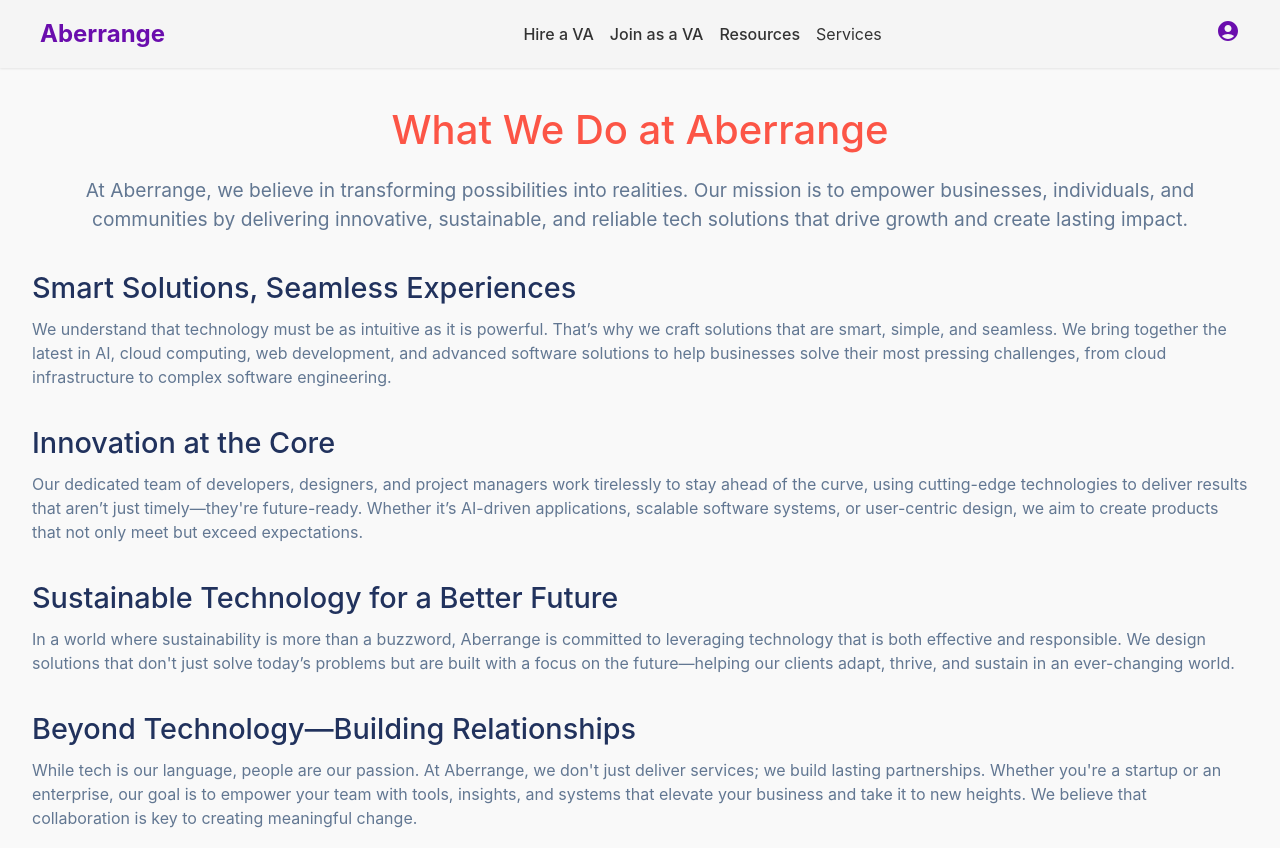
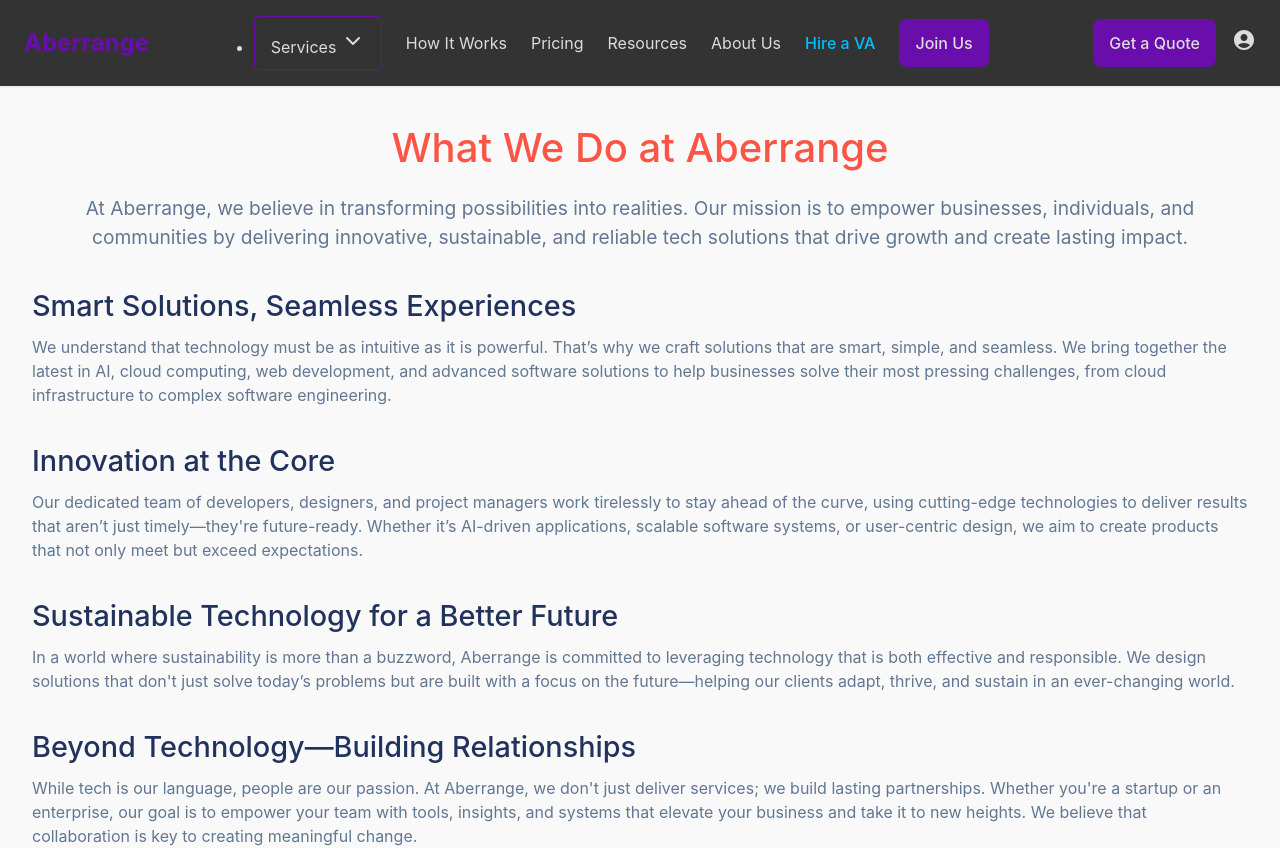
Before and after one commit to MelvinJosephh/aberrange-modern, a Next.js app: page /about in a window 1280 px wide. Shown: the top 848 px of the page. Built offline with nearby package versions, Linux system fonts and the light colour scheme.

Commit message:
added styles and tried to refactor header

```diff
--- a/package.json
+++ b/package.json
@@ -14,6 +14,7 @@
     "@fortawesome/fontawesome-free": "^6.7.2",
     "@mui/icons-material": "^6.4.0",
     "@radix-ui/react-navigation-menu": "^1.2.4",
+    "@radix-ui/react-portal": "^1.1.4",
     "@shadcn/ui": "^0.0.4",
     "aos": "^2.3.4",
     "axios": "^1.7.9",
--- a/src/components/header.tsx
+++ b/src/components/header.tsx
@@ -1,49 +1,145 @@
-'use client';
+"use client";
 
-import Link from 'next/link';
-import { useState } from 'react';
-import AccountCircleIcon from '@mui/icons-material/AccountCircle';
-import styles from '@/styles/components/header.module.scss';
+import * as React from "react";
+import { Portal } from "@radix-ui/react-portal";
+import Link from "next/link";
+import { useState } from "react";
+import AccountCircleIcon from "@mui/icons-material/AccountCircle";
+import MenuIcon from "@mui/icons-material/Menu";
+import CloseIcon from "@mui/icons-material/Close";
+import {
+  NavigationMenu,
+  NavigationMenuContent,
+  NavigationMenuItem,
+  NavigationMenuLink,
+  NavigationMenuList,
+  NavigationMenuTrigger,
+  navigationMenuTriggerStyle,
+} from "@/components/ui/navigation-menu";
+import { cn } from "@/lib/utils";
+import styles from "@/styles/components/header.module.scss";
+
+// Define submenu data with descriptions
+const mainServices = [
+  { title: "Administrative VA", href: "/services/administrative-va", description: "Streamline your daily operations with expert admin support." },
+  { title: "Business Support VA", href: "/services/business-support-va", description: "Optimize workflows with dedicated business assistance." },
+  { title: "Marketing VA", href: "/services/marketing-va", description: "Boost your brand with skilled marketing professionals." },
+  { title: "Technical VA", href: "/services/technical-va", description: "Handle IT and tech tasks with specialized support." },
+];
+
+const industries = [
+  { title: "Ecommerce", href: "/industries/ecommerce", description: "Grow your online store with tailored VA solutions." },
+  { title: "IT", href: "/industries/it", description: "Support for tech-driven businesses and startups." },
+  { title: "Financial Accounting", href: "/industries/financial-accounting", description: "Precision bookkeeping and financial management." },
+  { title: "Data Entry", href: "/industries/data-entry", description: "Accurate and efficient data handling." },
+  { title: "Real Estate VA", href: "/industries/real-estate-va", description: "Manage properties and clients effortlessly." },
+  { title: "Telehealth VA", href: "/industries/telehealth-va", description: "Support for healthcare providers remotely." },
+  { title: "Lead Generation VA", href: "/industries/lead-generation-va", description: "Drive sales with targeted lead strategies." },
+];
+
+const businessHubs = [
+  { title: "IT Services", href: "/business-hubs/it-services", description: "Comprehensive IT support for your team." },
+  { title: "Call Center VA", href: "/business-hubs/call-center-va", description: "Enhance customer service with expert VAs." },
+];
 
 const Header: React.FC = () => {
+  const [isMenuOpen, setIsMenuOpen] = useState(false);
   const [isProfileOpen, setIsProfileOpen] = useState(false);
-  const [isServicesOpen, setIsServicesOpen] = useState(false);
+
+  const toggleMenu = () => setIsMenuOpen(!isMenuOpen);
 
   return (
     <header className={styles.header}>
       <div className={styles.container}>
-        {/* Logo */}
-        <Link href="/" className={styles.logo}>
-          Aberrange
-        </Link>
+        {/* Logo and Tagline */}
+        <div className={styles.logoWrapper}>
+          <Link href="/" className={styles.logo}>
+            Aberrange
+          </Link>
+        </div>
 
-        {/* Navigation Links */}
-        <nav className={styles.nav}>
-          <Link href="/hire" className={styles.link}>Hire a VA</Link>
-          <Link href="/join" className={styles.link}>Join as a VA</Link>
+        <button className={styles.hamburger} onClick={toggleMenu}>
+          {isMenuOpen ? <CloseIcon /> : <MenuIcon />}
+        </button>
+
+        <nav className={`${styles.nav} ${isMenuOpen ? styles.navOpen : ""}`}>
+          <NavigationMenu>
+            <NavigationMenuList>
+              <NavigationMenuItem>
+                <NavigationMenuTrigger className={cn(navigationMenuTriggerStyle(), styles.navTrigger)}>
+                  Services
+                </NavigationMenuTrigger>
+                <Portal>
+                  <NavigationMenuContent className={cn("w-full max-w-screen-lg", styles.navContent)}>
+                    <div className="grid grid-cols-1 md:grid-cols-2 lg:grid-cols-4 gap-6 p-6">
+                      {/* Main Services */}
+                      <div>
+                        <h3 className="font-medium text-base mb-4 text-neutral-200">Main Services</h3>
+                        <ul className="space-y-2">
+                          {mainServices.map((item) => (
+                            <ListItem key={item.title} title={item.title} href={item.href}>
+                              {item.description}
+                            </ListItem>
+                          ))}
+                        </ul>
+                      </div>
+                      {/* Industries */}
+                      <div>
+                        <h3 className="font-medium text-base mb-4 text-neutral-200">Industries</h3>
+                        <ul className="space-y-2">
+                          {industries.map((item) => (
+                            <ListItem key={item.title} title={item.title} href={item.href}>
+                              {item.description}
+                            </ListItem>
+                          ))}
+                        </ul>
+                      </div>
+                      {/* Business Hubs */}
+                      <div>
+                        <h3 className="font-medium text-base mb-4 text-neutral-200">Business Hubs</h3>
+                        <ul className="space-y-2">
+                          {businessHubs.map((item) => (
+                            <ListItem key={item.title} title={item.title} href={item.href}>
+                              {item.description}
+                            </ListItem>
+                          ))}
+                        </ul>
+                      </div>
+                      {/* Schedule a Call */}
+                      <div>
+                        <NavigationMenuLink asChild>
+                          <Link
+                            href="/schedule-call"
+                            className="flex h-full w-full select-none flex-col justify-end rounded-md bg-gradient-to-b from-primary/20 to-primary/10 p-6 no-underline outline-none focus:shadow-md"
+                          >
+                            <div className="mb-2 mt-4 text-lg font-medium text-primary">
+                              Schedule a Call
+                            </div>
+                            <p className="text-sm leading-tight text-muted-foreground">
+                              Book a free consultation to explore how Aberrange can transform your business.
+                            </p>
+                          </Link>
+                        </NavigationMenuLink>
+                      </div>
+                    </div>
+                  </NavigationMenuContent>
+                </Portal>
+              </NavigationMenuItem>
+            </NavigationMenuList>
+          </NavigationMenu>
+
+          {/* Other nav links */}
+          <Link href="/how-it-works" className={styles.link}>How It Works</Link>
+          <Link href="/pricing" className={styles.link}>Pricing</Link>
           <Link href="/resources" className={styles.link}>Resources</Link>
-
-          {/* Services Dropdown */}
-          <div
-            className={styles.dropdownWrapper}
-            onMouseEnter={() => setIsServicesOpen(true)}
-            onMouseLeave={() => setIsServicesOpen(false)}
-          >
-            <button className={styles.dropdownButton}>Services</button>
-            {isServicesOpen && (
-              <div className={styles.dropdownMenu}>
-                <Link href="/services/ai-business-automation">AI-Powered Business Automation</Link>
-                <Link href="/services/tech-it-support">Tech & IT Support</Link>
-                <Link href="/services/admin-assistance">Admin & Executive Assistance</Link>
-                <Link href="/services/finance-bookkeeping">Finance & Bookkeeping</Link>
-              </div>
-            )}
-          </div>
+          <Link href="/about" className={styles.link}>About Us</Link>
+          <Link href="/hire-va" className={styles.ctaLink}>Hire a VA</Link>
+          <Link href="/join" className={styles.navButton}>Join Us</Link>
         </nav>
 
         {/* Right-Aligned Actions */}
         <div className={styles.actions}>
-          {/* User Profile Dropdown */}
+          <Link href="/get-quote" className={styles.actionButton}>Get a Quote</Link>
           <div className={styles.profileWrapper}>
             <AccountCircleIcon
               className={styles.profileIcon}
@@ -63,4 +159,31 @@ const Header: React.FC = () => {
   );
 };
 
+
+const ListItem = React.forwardRef<
+  React.ElementRef<"a">,
+  React.ComponentPropsWithoutRef<"a"> & { title: string }
+>(({ className, title, children, ...props }, ref) => {
+  return (
+    <li>
+      <NavigationMenuLink asChild>
+        <a
+          ref={ref}
+          className={cn(
+            "block select-none space-y-1 rounded-md p-3 leading-none no-underline outline-none transition-colors hover:bg-accent hover:text-accent-foreground focus:bg-accent focus:text-accent-foreground",
+            className
+          )}
+          {...props}
+        >
+          <div className="text-sm font-medium leading-none text-neutral-100">{title}</div>
+          <p className="line-clamp-2 text-sm leading-snug text-muted-foreground">
+            {children}
+          </p>
+        </a>
+      </NavigationMenuLink>
+    </li>
+  );
+});
+ListItem.displayName = "ListItem";
+
 export default Header;
--- a/src/components/homes.tsx
+++ b/src/components/homes.tsx
@@ -11,7 +11,7 @@ const Hero: React.FC = () => {
         </h1>
         <p className={styles.heroSubtitle}>
           Aberrange delivers cutting-edge AI-powered solutions to streamline your business, reduce costs, and boost productivity.
-          Whether you're a startup, small business, or enterprise, we’ve got you covered.
+          Whether you&apos;re a startup, small business, or enterprise, we&apos;ve got you covered.
         </p>
         <div className={styles.ctaButtons}>
           <button className={styles.ctaButtonPrimary}>
--- a/src/styles/components/header.module.scss
+++ b/src/styles/components/header.module.scss
@@ -1,106 +1,210 @@
-@import '@/styles/variables';
-@import '@/styles/mixins';
+@import "@/styles/variables";
+
+.header, .nav {
+  overflow: visible;
+}
 
 .header {
-  background-color: $background-color;
-  color: $text-primary;
+  background: $background-dark;
+  color: $text-light;
   padding: $spacing-md 0;
-  position: relative;
+  position: sticky;
+  top: 0;
   z-index: $z-index-sticky;
   box-shadow: $shadow-sm;
+}
 
 .container {
-    @include flex-center();
+  max-width: $breakpoint-xl;
+  margin: 0 auto;
+  padding: 0 $spacing-lg;
+  display: flex;
   justify-content: space-between;
-    max-width: 1200px;
-    margin: 0 auto;
-    padding: 0 $spacing-md;
+  align-items: center;
+  flex-wrap: wrap;
+}
 
-    @include media($breakpoint-sm) {
+.logoWrapper {
+  display: flex;
   flex-direction: column;
   align-items: flex-start;
 }
+
+.logo {
+  font-family: $font-primary;
+  font-size: $font-size-large;
+  font-weight: $font-weight-bold;
+  color: $primary-color;
+  text-decoration: none;
+  transition: color $transition-duration-fast $transition-timing-function;
+
+  &:hover {
+    color: $primary-color-light;
+  }
 }
 
-  .logo {
-    color: $primary-color;
-    font-size: $font-size-large;
-    font-weight: $font-weight-bold;
-    text-decoration: none;
-    margin-right: $spacing-lg;
-
-    @include media($breakpoint-sm) {
-      margin-bottom: $spacing-md;
-    }
+.tagline {
+  font-family: $font-secondary;
+  font-size: $font-size-small;
+  color: $accent-color;
+  margin-top: $spacing-xxs;
 }
 
 .nav {
   display: flex;
-    gap: $spacing-md;
+  align-items: center;
+  gap: $spacing-lg;
 
-    @include media($breakpoint-sm) {
+  &.navOpen {
+    display: flex;
+  }
+
+  @media (max-width: $breakpoint-sm) {
+    display: none;
     flex-direction: column;
-      align-items: flex-start;
-      margin-bottom: $spacing-md;
+    position: absolute;
+    top: 100%;
+    left: 0;
+    right: 0;
+    background: $background-dark;
+    padding: $spacing-md;
+    box-shadow: $shadow-md;
   }
 }
 
 .link {
-    color: $text-primary;
+  font-family: $font-primary;
+  font-size: $font-size-base;
+  color: $text-light;
+  text-decoration: none;
+  transition: color $transition-duration-fast $transition-timing-function;
+
+  &:hover {
+    color: $accent-color;
+  }
+}
+
+.navTrigger {
+  padding: $spacing-sm $spacing-md;
+  background: transparent;
+  color: $text-light;
+  font-family: $font-primary;
+  font-size: $font-size-base;
+
+  &:hover {
+    background: $primary-color-dark;
+    color: $accent-color;
+  }
+
+  &[data-state="open"] {
+    background: $primary-color-dark;
+    color: $accent-color;
+  }
+}
+
+// .navContent {
+//   position: absolute;
+//   top: 100%;
+//   left: 0;
+//   background: $background-dark;
+//   border: $border-width-thin solid $border-color-dark;
+//   border-radius: $border-radius-md;
+//   box-shadow: $shadow-md;
+//   z-index: $z-index-dropdown;
+
+//   @media (max-width: $breakpoint-sm) {
+//     position: static;
+//     width: 100%;
+//     border: none;
+//     box-shadow: none;
+//   }
+// }
+
+.navContent {
+  // Ensure the grid fits nicely
+  max-width: 1200px; // Adjust as needed
+  width: 100%;
+  background: $background-dark;
+  border: $border-width-thin solid $border-color-dark;
+  border-radius: $border-radius-md;
+  box-shadow: $shadow-md;
+  z-index: $z-index-dropdown;
+
+  // Mobile adjustments
+  @media (max-width: $breakpoint-sm) {
+    position: static;
+    width: 100%;
+    border: none;
+    box-shadow: none;
+    padding: $spacing-sm;
+
+    // Stack items vertically on mobile
+    .grid {
+      grid-template-columns: 1fr;
+    }
+  }
+}
+
+
+
+.ctaLink {
+  font-family: $font-primary;
+  font-size: $font-size-base;
+  color: $accent-color;
   text-decoration: none;
   font-weight: $font-weight-medium;
   transition: color $transition-duration-fast $transition-timing-function;
 
-    &:hover, &:focus {
-      color: $interactive-hover;
+  &:hover {
+    color: $accent-color-light;
   }
 }
 
-  .dropdownWrapper {
-    position: relative;
-  }
-
-  .dropdownButton {
-    @include button-styles($bg-color: transparent, $text-color: $text-primary);
+.navButton {
+  background: $primary-color;
+  color: $text-light;
+  padding: $spacing-sm $spacing-md;
+  border-radius: $border-radius-md;
+  text-decoration: none;
+  font-family: $font-primary;
   font-size: $font-size-base;
-    border: none;
-    padding: 0;
-
-    &:hover, &:focus {
-      color: $interactive-hover;
-    }
-  }
-
-  .dropdownMenu {
-    position: absolute;
-    top: calc(100% + $spacing-sm);
-    left: 0;
-    background-color: $secondary-color;
-    border: $border-width-thin solid $border-color-light;
-    border-radius: $border-radius-sm;
-    box-shadow: $shadow-md;
-    display: flex;
-    flex-direction: column;
-    gap: $spacing-sm;
-    padding: $spacing-sm;
-    min-width: 200px;
-    z-index: $z-index-dropdown;
-
-    a {
-      color: $text-primary;
-      text-decoration: none;
-      padding: $spacing-xs;
+  font-weight: $font-weight-medium;
   transition: background-color $transition-duration-fast $transition-timing-function;
 
   &:hover {
-        background-color: lighten($secondary-color, 5%);
+    background: $primary-color-light;
   }
+
+  @media (max-width: $breakpoint-sm) {
+    width: 100%;
+    text-align: center;
   }
 }
 
 .actions {
   display: flex;
   align-items: center;
+  gap: $spacing-md;
+}
+
+.actionButton {
+  background: $primary-color;
+  color: $text-light;
+  padding: $spacing-sm $spacing-md;
+  border-radius: $border-radius-md;
+  text-decoration: none;
+  font-family: $font-primary;
+  font-size: $font-size-base;
+  font-weight: $font-weight-medium;
+  transition: background-color $transition-duration-fast $transition-timing-function;
+
+  &:hover {
+    background: $primary-color-light;
+  }
+
+  @media (max-width: $breakpoint-sm) {
+    display: none;
+  }
 }
 
 .profileWrapper {
@@ -108,40 +212,87 @@
 }
 
 .profileIcon {
+  color: $text-light;
+  font-size: $font-size-large;
   cursor: pointer;
-    font-size: $font-size-large;
-    color: $interactive-color;
   transition: color $transition-duration-fast $transition-timing-function;
 
   &:hover {
-      color: $interactive-hover;
+    color: $accent-color;
   }
 }
 
 .profileDropdown {
   position: absolute;
-    top: calc(100% + $spacing-sm);
+  top: 100%;
   right: 0;
-    background-color: $secondary-color;
-    border: $border-width-thin solid $border-color-light;
-    border-radius: $border-radius-sm;
+  background: $background-dark;
+  border: $border-width-thin solid $border-color-dark;
+  border-radius: $border-radius-md;
   box-shadow: $shadow-md;
-    display: flex;
-    flex-direction: column;
-    gap: $spacing-sm;
   padding: $spacing-sm;
   min-width: 150px;
   z-index: $z-index-dropdown;
 
   a {
-      color: $text-primary;
+    display: block;
+    padding: $spacing-xs $spacing-sm;
+    font-family: $font-primary;
+    font-size: $font-size-small;
+    color: $text-light;
     text-decoration: none;
-      padding: $spacing-xs;
     transition: background-color $transition-duration-fast $transition-timing-function;
 
     &:hover {
-        background-color: lighten($secondary-color, 5%);
+      background-color: $primary-color-dark;
+      color: $accent-color-light;
     }
   }
+
+  @media (max-width: $breakpoint-sm) {
+    position: static;
+    border: none;
+    box-shadow: none;
+    padding: 0;
   }
 }
+
+.hamburger {
+  display: none;
+  background: none;
+  border: none;
+  color: $text-light;
+  font-size: $font-size-large;
+  cursor: pointer;
+
+  @media (max-width: $breakpoint-sm) {
+    display: block;
+  }
+}
+
+@media (max-width: $breakpoint-md) {
+  .container {
+    padding: 0 $spacing-md;
+  }
+  .nav {
+    gap: $spacing-md;
+  }
+}
+
+@media (max-width: $breakpoint-sm) {
+  .nav.navOpen {
+    display: flex;
+  }
+  .actions {
+    display: none;
+  }
+}
+
+@media (max-width: $breakpoint-xs) {
+  .logo {
+    font-size: $font-size-medium;
+  }
+  .tagline {
+    font-size: $font-size-small * 0.9;
+  }
+}
```
Also changed, not shown: src/styles/components/homes.module.scss (+5 -4 lines), tailwind.config.js (+2 -6 lines), 1 other file (tests, documents, lock files or other folders). Lines whose indentation alone changed are shown as unchanged.
